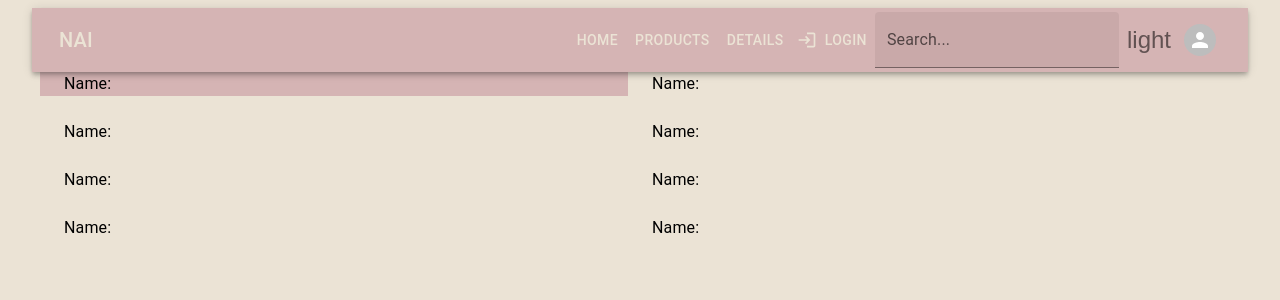
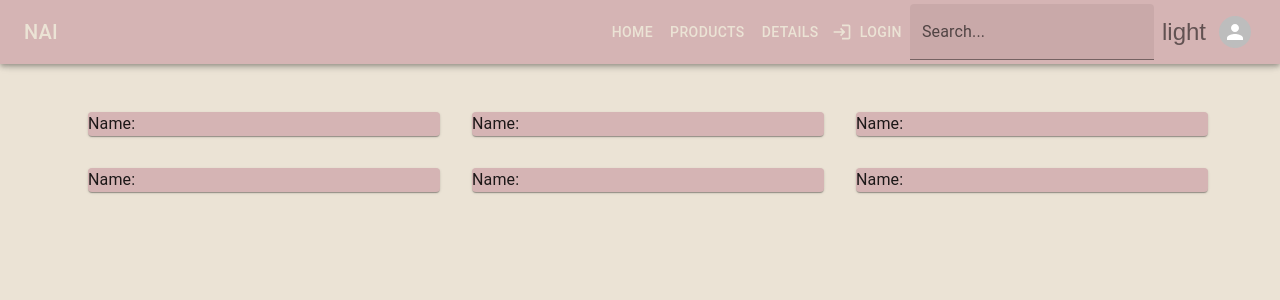
Before and after one commit to uimkatali/personal-login-form-fe, a React (Create React App) app: page /profile in a window 1280 px wide. Shown: the top 300 px of the page. Built offline with nearby package versions, Linux system fonts and the light colour scheme.

Commit message:
UI Refactoring; Resolve dependencies;

```diff
--- a/src/App.tsx
+++ b/src/App.tsx
@@ -1,41 +1,26 @@
 import React from 'react'
 import Home from './components/Home/Home'
 import Navbar from './components/Navbar/Navbar'
-import { Box, Container, GlobalStyles, useTheme } from '@mui/material'
+import { Box, GlobalStyles, useTheme } from '@mui/material'
 import Products from './components/Products/Products'
 import { BrowserRouter as Router, Route, Routes } from 'react-router-dom'
 import Login from './components/Profile/Login'
 import { Logout } from './components/Profile/Logout'
 import { Details } from './Details/Details'
-import { makeStyles } from '@mui/styles'
 import ProfileContent from './components/Profile/ProfileContent'
 
-const useStyle = makeStyles(() => ({
-  container: {
-    height: '100%',
-    width: '100%',
-    display: 'flex',
-    felxDirection: 'column',
-  },
-}))
-
 const App = () => {
-  const classes = useStyle()
   const theme = useTheme()
 
   return (
     <Router>
       <GlobalStyles
         styles={{
-          body: { height: '100%', backgroundColor: theme.palette.secondary.main },
+          body: { height: '100%', width: '100%', backgroundColor: theme.palette.secondary.main },
         }}
       />
-      <Box>
-        <Container className={classes.container} maxWidth={'xl'}>
-          <Box>
       <Navbar />
-          </Box>
-          <Box>
+      <Box sx={{ marginTop: '96px' }}>
         <Routes>
           <Route path="/" element={<Home />} />
           <Route path="/about" element={<Products filter={''} />} /> //TODO-Add slice for this
@@ -46,8 +31,6 @@ const App = () => {
           <Route path="/logout" element={<Logout />} />
         </Routes>
       </Box>
-        </Container>
-      </Box>
     </Router>
   )
 }
--- a/src/components/Navbar/Navbar.tsx
+++ b/src/components/Navbar/Navbar.tsx
@@ -1,5 +1,6 @@
 import { AppBar, Box, Button, ButtonGroup, TextField, Toolbar, Typography } from '@mui/material'
-import React, { useState } from 'react'
+import * as React from 'react'
+import { useState } from 'react'
 import { useNavigate } from 'react-router-dom'
 import Login from '../Profile/Login'
 import UserProfileMenu from '../Profile/UserProfileMenu'
@@ -19,12 +20,10 @@ export default function Navbar() {
   return (
     <AppBar
       sx={{
-        paddingLeft: '3px',
-        paddingRight: '3px',
         color: theme.palette.secondary.main,
         backgroundColor: theme.palette.primary.main,
       }}
-      position="sticky"
+      position="fixed"
     >
       <Toolbar>
         <Typography
--- a/src/components/Products/Products.tsx
+++ b/src/components/Products/Products.tsx
@@ -8,15 +8,15 @@ import {
   Grid,
   Typography,
 } from '@mui/material'
-import { useEffect, useState } from 'react'
 import { getAllUsers } from '../../api/users'
 import { UserData } from '../../types/user'
-import React from 'react'
 import { MOCK } from '../../MOCKDATA'
 import { useTranslation } from 'react-i18next'
 import { TRANSLATION_KEYS } from '../../i18n/translationKeys'
 import { generateUniqueKey } from '../../utils/generateUniqueKey'
 import useTheme from '@mui/material/styles/useTheme'
+import { useEffect, useState } from 'react'
+import React from 'react'
 
 interface AboutProps {
   filter: string
@@ -77,14 +77,14 @@ const Products = ({ filter }: AboutProps) => {
     </Card>
   )
 
-  const filteredData = usersList.filter(filteredUser =>
+  const filteredData = usersList.filter((filteredUser: { name: string }) =>
     filteredUser.name.toLowerCase().includes(filter.toLowerCase())
   )
 
   return (
-    <Grid container sx={{ width: '450px', margin: '0 auto' }}>
-      {(filteredData.length > 0 ? filteredData : mockData).map(user => (
-        <Grid item xs={4} sm={6} md={4} lg={3} key={generateUniqueKey()}>
+    <Grid container spacing={2}>
+      {(filteredData.length > 0 ? filteredData : mockData).map((user: UserData) => (
+        <Grid item xs={9 / 3} key={generateUniqueKey()}>
           {cardRender(user)}
         </Grid>
       ))}
--- a/src/components/Profile/Login.tsx
+++ b/src/components/Profile/Login.tsx
@@ -3,6 +3,7 @@ import { useAuth0 } from '@auth0/auth0-react'
 import { Button, useTheme } from '@mui/material'
 import { useTranslation } from 'react-i18next'
 import LoginOutlinedIcon from '@mui/icons-material/LoginOutlined'
+import React from 'react'
 
 const Login = () => {
   const { t } = useTranslation()
--- a/src/components/Profile/Logout.tsx
+++ b/src/components/Profile/Logout.tsx
@@ -1,8 +1,10 @@
 import { useAuth0 } from '@auth0/auth0-react'
-import { Typography } from '@mui/material'
+import { Typography, useTheme } from '@mui/material'
+import React from 'react'
 
 export const Logout = () => {
   const { logout } = useAuth0()
+  const theme = useTheme()
   const handleLogout = async () => {
     await logout()
   }
--- a/src/components/Profile/ProfileContent.tsx
+++ b/src/components/Profile/ProfileContent.tsx
@@ -1,7 +1,8 @@
 import { TRANSLATION_KEYS } from '../../i18n/translationKeys'
-import { User, useAuth0 } from '@auth0/auth0-react'
-import { Container, Grid, Typography } from '@mui/material'
+import { useAuth0 } from '@auth0/auth0-react'
+import { Container, Grid, Paper, Typography } from '@mui/material'
 import useTheme from '@mui/material/styles/useTheme'
+import React from 'react'
 import { useTranslation } from 'react-i18next'
 
 const ProfileContent = () => {
@@ -11,46 +12,66 @@ const ProfileContent = () => {
 
   return (
     <Container>
-      <Grid container spacing={{ xs: 2, md: 3 }} columns={{ xs: 4, sm: 8, md: 12 }}>
-        <Grid
-          xs={6}
-          item
+      <Grid container spacing={4} padding={2}>
+        <Grid item sm={4}>
+          <Paper
             sx={{
-            display: 'flex',
-            flexDirection: 'row',
               backgroundColor: theme.palette.primary.main,
             }}
           >
             <Typography>{t(TRANSLATION_KEYS.NAME)}</Typography>
-          <Typography>{user && user.name}</Typography>
+            <Typography>{user?.name}</Typography>
+          </Paper>
         </Grid>
-        <Grid xs={6} item sx={{ display: 'flex', flexDirection: 'row' }}>
+        <Grid item sm={4}>
+          <Paper
+            sx={{
+              backgroundColor: theme.palette.primary.main,
+            }}
+          >
             <Typography>{t(TRANSLATION_KEYS.NAME)}</Typography>
-          <Typography>{user && user.nickname}</Typography>
+            <Typography>{user?.name}</Typography>
+          </Paper>
         </Grid>
-        <Grid xs={6} item sx={{ display: 'flex', flexDirection: 'row' }}>
+        <Grid item sm={4}>
+          <Paper
+            sx={{
+              backgroundColor: theme.palette.primary.main,
+            }}
+          >
             <Typography>{t(TRANSLATION_KEYS.NAME)}</Typography>
-          <Typography>{user && user.birthdate}</Typography>
+            <Typography>{user?.name}</Typography>
+          </Paper>
         </Grid>
-        <Grid xs={6} item sx={{ display: 'flex', flexDirection: 'row' }}>
+        <Grid item sm={4}>
+          <Paper
+            sx={{
+              backgroundColor: theme.palette.primary.main,
+            }}
+          >
             <Typography>{t(TRANSLATION_KEYS.NAME)}</Typography>
-          <Typography>{user && user.email}</Typography>
+            <Typography>{user?.name}</Typography>
+          </Paper>
         </Grid>
-        <Grid xs={6} item sx={{ display: 'flex', flexDirection: 'row' }}>
+        <Grid item sm={4}>
+          <Paper
+            sx={{
+              backgroundColor: theme.palette.primary.main,
+            }}
+          >
             <Typography>{t(TRANSLATION_KEYS.NAME)}</Typography>
-          <Typography>{user && user.email_verified}</Typography>
+            <Typography>{user?.name}</Typography>
+          </Paper>
         </Grid>
-        <Grid xs={6} item sx={{ display: 'flex', flexDirection: 'row' }}>
+        <Grid item sm={4}>
+          <Paper
+            sx={{
+              backgroundColor: theme.palette.primary.main,
+            }}
+          >
             <Typography>{t(TRANSLATION_KEYS.NAME)}</Typography>
-          <Typography>{user && user.family_name}</Typography>
-        </Grid>
-        <Grid xs={6} item sx={{ display: 'flex', flexDirection: 'row' }}>
-          <Typography>{t(TRANSLATION_KEYS.NAME)}</Typography>
-          <Typography>{user && user.given_name}</Typography>
-        </Grid>
-        <Grid xs={6} item sx={{ display: 'flex', flexDirection: 'row' }}>
-          <Typography>{t(TRANSLATION_KEYS.NAME)}</Typography>
-          <Typography>{user && user.gender}</Typography>
+            <Typography>{user?.name}</Typography>
+          </Paper>
         </Grid>
       </Grid>
     </Container>
```
Also changed, not shown: package.json (+4 -5 lines), 1 other file (tests, documents, lock files or other folders). Lines whose indentation alone changed are shown as unchanged.
